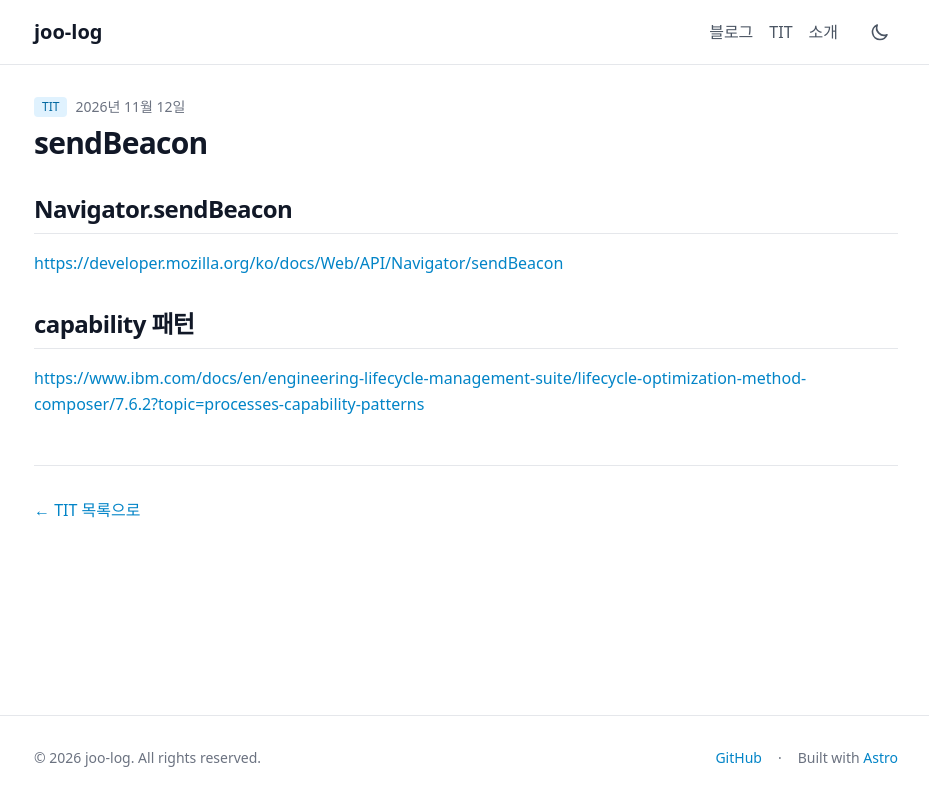
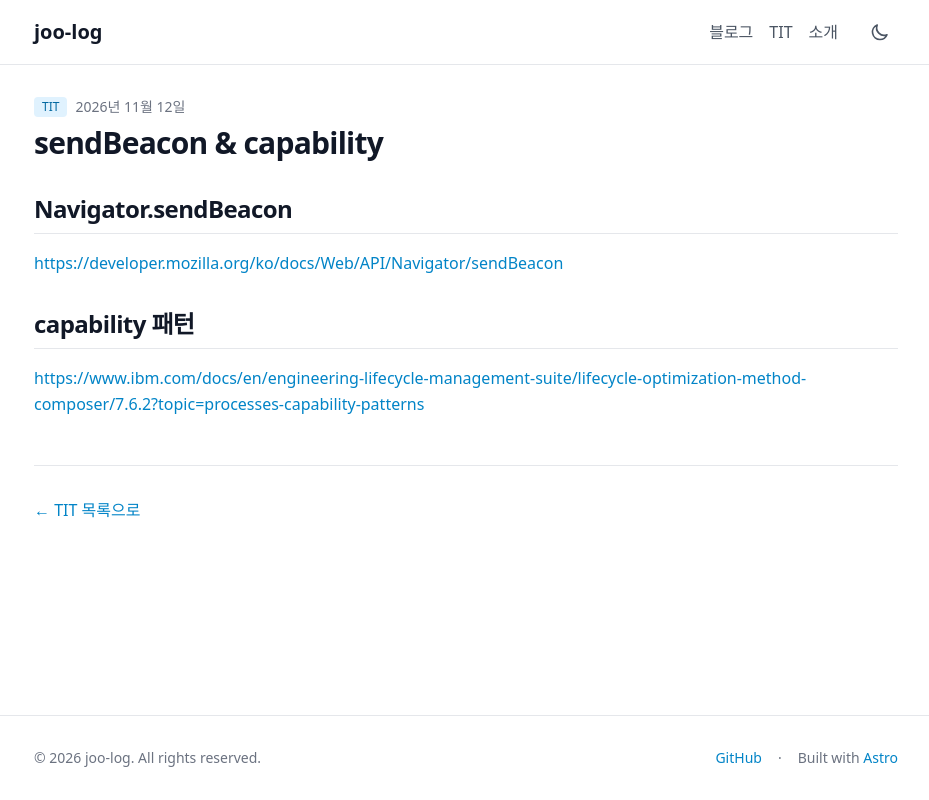
Before and after one commit to heyjoo/joo-log, an Astro site: page /tit/2026-11-12 in a window 1280 px wide. Shown: the whole page, without its empty margins (174-1103 px from the left). Built offline with nearby package versions, Linux system fonts and the light colour scheme; Astro itself is replaced by a stand-in of ours.

Commit message:
fix: tit 2026-11-12 제목 수정
Co-Authored-By: Claude Opus 5.5 <noreply@anthropic.com>

```diff
--- a/src/content/tit/2026-11-12.md
+++ b/src/content/tit/2026-11-12.md
@@ -1,5 +1,5 @@
 ---
-title: sendBeacon
+title: sendBeacon & capability
 date: 2026-11-12
 ---
 ## Navigator.sendBeacon
```
